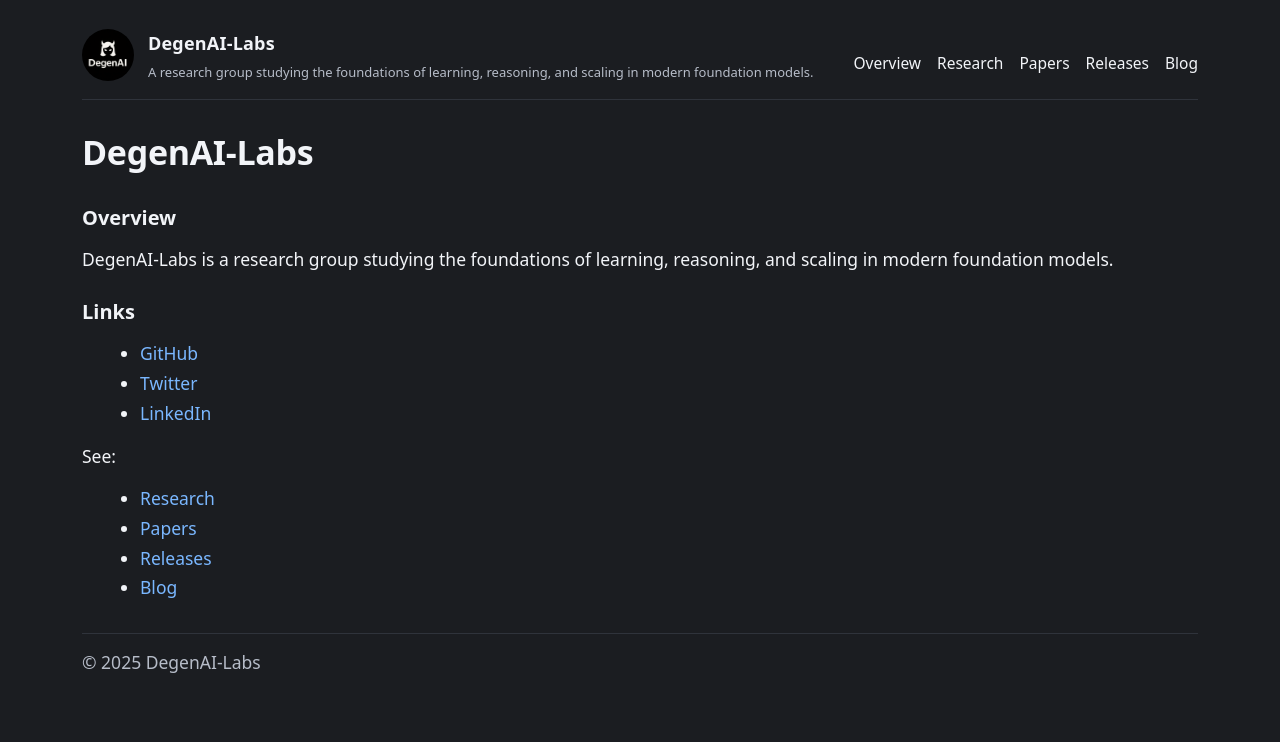
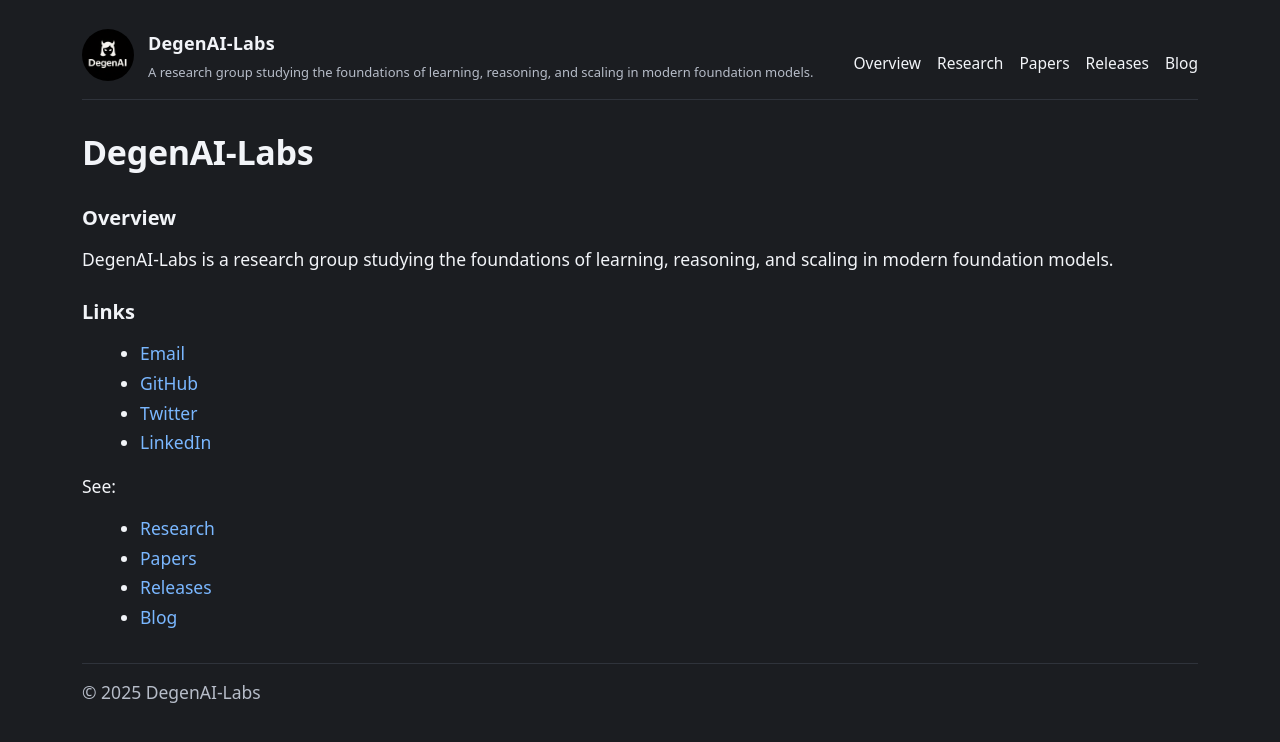
Before and after one commit to DegenAI-Labs/degenai-labs.github.io, a Jekyll site: the page built from index.md, in a window 1280 px wide. Shown: the top 742 px of the page. Built offline with Jekyll 4.4.1, drawn with Linux system fonts in a browser that asks for light colours.

Commit message:
add email link

```diff
--- a/index.md
+++ b/index.md
@@ -9,6 +9,7 @@ layout: page
 DegenAI-Labs is a research group studying the foundations of learning, reasoning, and scaling in modern foundation models.
 
 ## Links
+- [Email](mailto:{{ site.data.links.email | default: "degenai.labs@gmail.com" }})
 - [GitHub]({{ site.data.links.github | default: "https://github.com/DegenAI-Labs" }})
 - [Twitter]({{ site.data.links.twitter | default: "https://x.com/DegenAI_Labs" }})
 - [LinkedIn]({{ site.data.links.linkedin | default: "https://www.linkedin.com/company/degenai-labs/" }})
```
Also changed, not shown: overview.md (+1 -0 lines).
